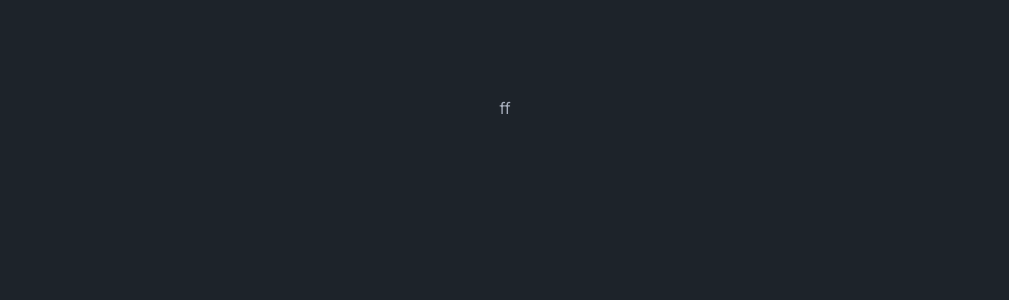
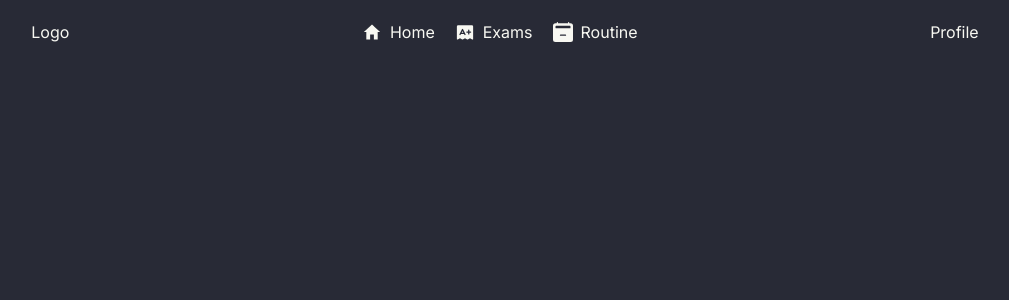
Before and after one commit to anamvai999/AnamChemistryAcademy, a Next.js app: page / in a window 1280 px wide. Shown: the top 300 px of the page, without its empty margins (135-1144 px from the left). Built offline with nearby package versions, Linux system fonts and the light colour scheme.

Commit message:
create navbar

```diff
--- a/README.html
+++ b/README.html
@@ -820,12 +820,14 @@ hue-6-2: #e6c07b
 <li>npm install</li>
 <li>npm install @reduxjs/toolkit</li>
 <li>npm i -D daisyui@latest</li>
+<li>npm i react-icons</li>
 </ol>
 <h2 id="packges">packges</h2>
 <ol>
 <li>reduxjs/toolkit</li>
 <li>react-redux</li>
 <li>daisyui</li>
+<li>react-icons</li>
 </ol>
 
 
--- a/package.json
+++ b/package.json
@@ -13,6 +13,7 @@
     "next": "14.2.2",
     "react": "^18",
     "react-dom": "^18",
+    "react-icons": "^5.1.0",
     "react-redux": "^9.1.1"
   },
   "devDependencies": {
--- a/src/app/page.js
+++ b/src/app/page.js
@@ -1,9 +1,10 @@
+import NavBar from "@/components/frontDesign/NavBar/NavBar";
 import Image from "next/image";
 
 export default function Home() {
   return (
-    <main className="flex min-h-screen flex-col items-center justify-between p-24">
-      ff
+    <main className="flex min-h-screen flex-col items-center justify-between ">
+      <NavBar />
     </main>
   );
 }
--- /dev/null
+++ b/src/components/frontDesign/NavBar/NavBar.jsx
@@ -0,0 +1,51 @@
+import { IoMdHome } from "react-icons/io";
+import { BsCalendar2MinusFill } from "react-icons/bs";
+import { PiExamFill } from "react-icons/pi";
+
+const NavBar = () => {
+    return (
+        <>
+            {/* bottom navigation for mobile*/}
+            <div className="btm-nav sm:hidden ">
+                <button className="hover:text-blue-500">
+                    <IoMdHome />
+                    <p>Home</p>
+                </button>
+                <button className="hover:text-blue-500">
+                    <PiExamFill />
+                    <p>Exams</p>
+                </button>
+                <button className="hover:text-blue-500">
+                    <BsCalendar2MinusFill />
+                    <p>Routine</p>
+                </button>
+            </div>
+            {/* navigation */}
+            <div className="p-5 w-full flex justify-around ">
+                <div>
+                    <p>Logo</p>
+                </div>
+                <div className="hidden sm:flex gap-5  ">
+                    <button className="flex items-center space-x-2 hover:text-blue-500">
+                        <IoMdHome className="text-xl" />
+                        <p>Home</p>
+                    </button>
+                    <button className="flex items-center space-x-2 hover:text-blue-500">
+                        <PiExamFill className="text-xl" />
+                        <p>Exams</p>
+                    </button>
+                    <button className="flex items-center space-x-2 hover:text-blue-500">
+                        <BsCalendar2MinusFill className="text-xl" />
+                        <p>Routine</p>
+                    </button>
+
+                </div>
+                <div>
+                    <p>Profile</p>
+                </div>
+            </div>
+        </>
+    )
+}
+
+export default NavBar;
--- a/tailwind.config.js
+++ b/tailwind.config.js
@@ -17,6 +17,6 @@ module.exports = {
   },
   plugins: [require("daisyui")],
   daisyui: {
-    themes: ["dark"],
+    themes: ["dracula"],
   },
 };
```
Also changed, not shown: 2 other files (tests, documents, lock files or other folders).
